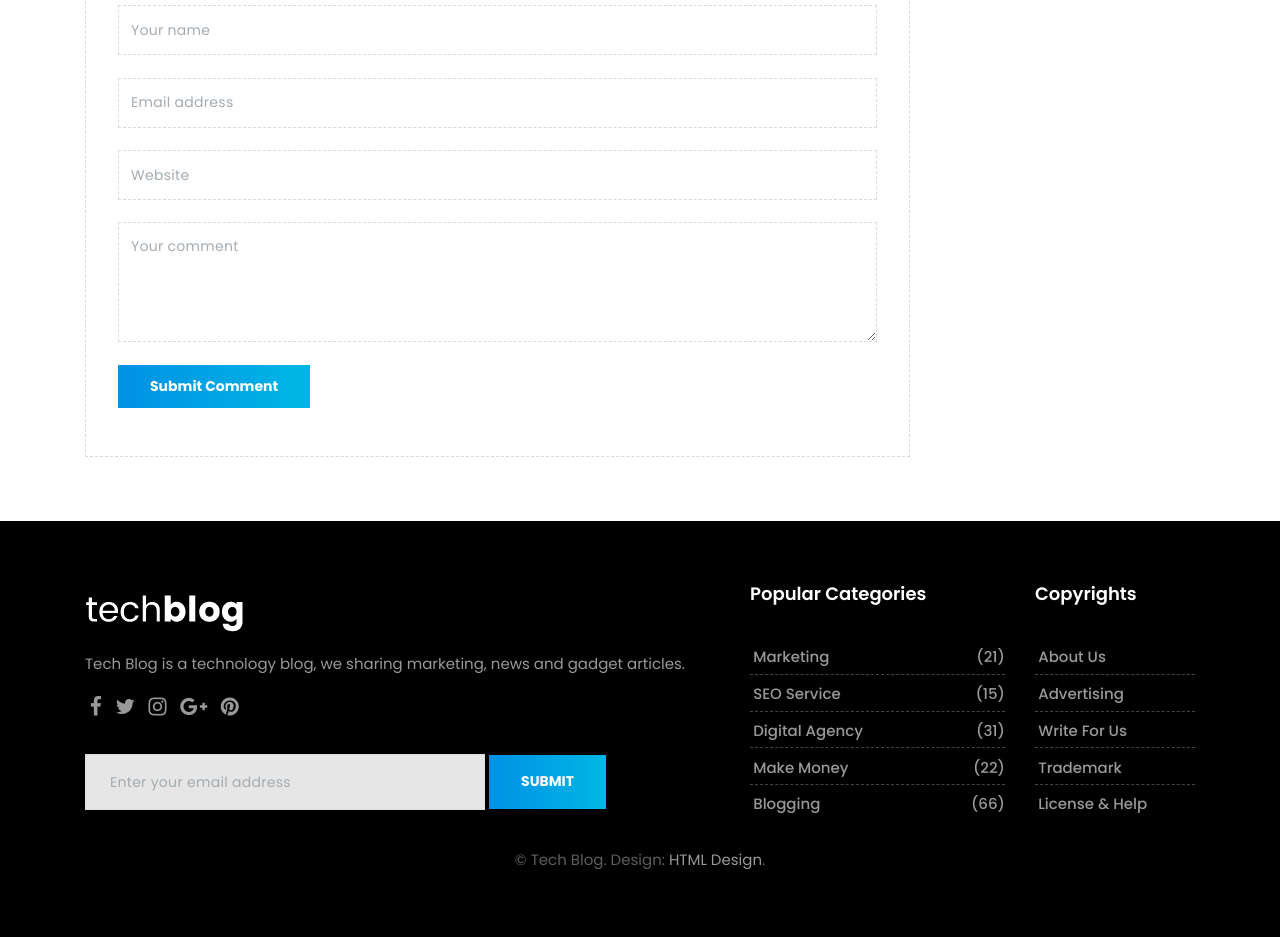
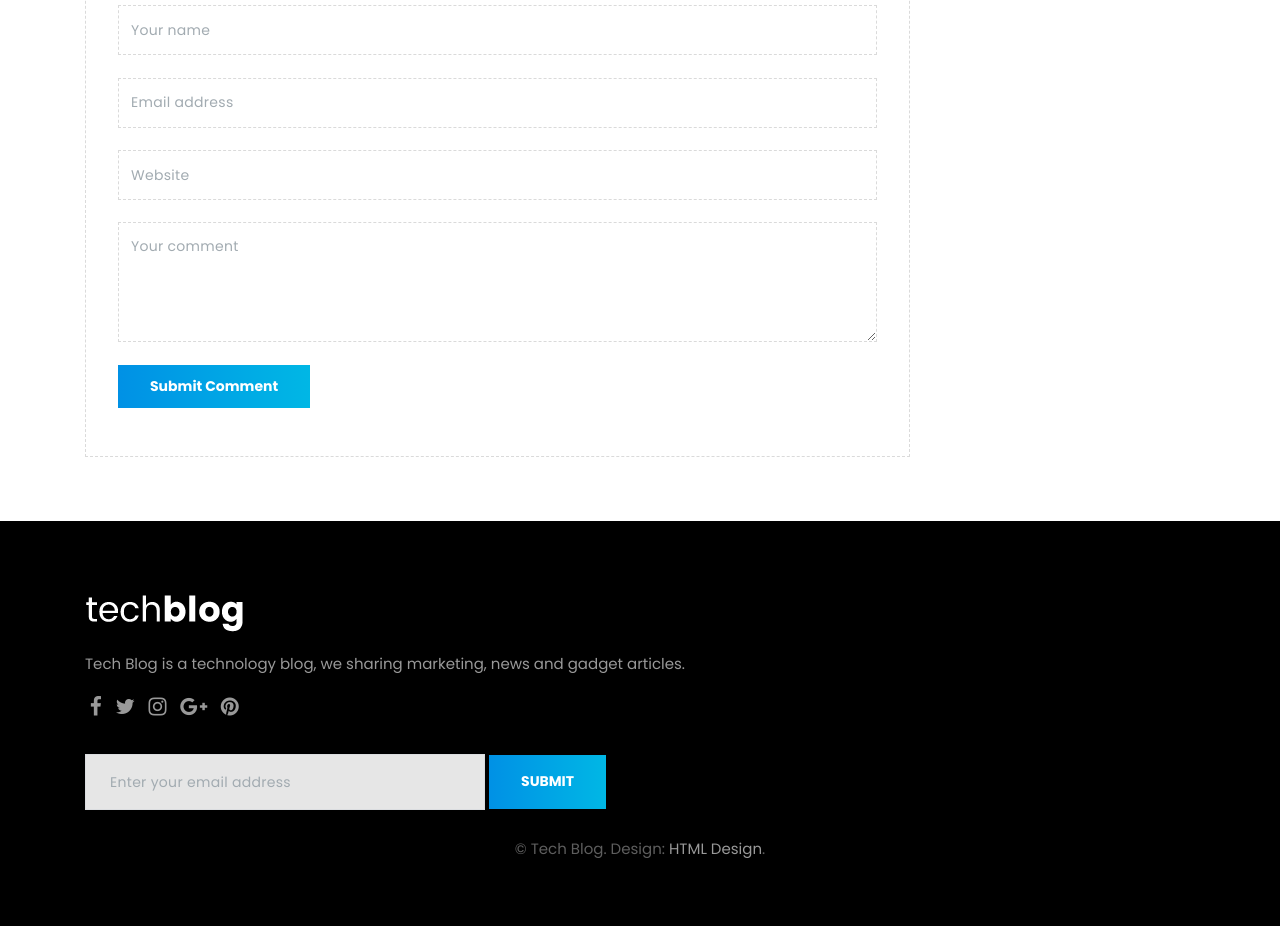
Before and after one commit to nilesh3370/techgeekeweb1, a plain HTML site: page tech-single.html in a window 1280 px wide. Shown: the part 6174-7111 px from the top of the page. Drawn offline with Linux system fonts and the light colour scheme.

Commit message:
Update tech-single.html

```diff
--- a/tech-single.html
+++ b/tech-single.html
@@ -937,35 +937,7 @@
                         </div><!-- end widget -->
                     </div><!-- end col -->
 
-                    <div class="col-lg-3 col-md-12 col-sm-12 col-xs-12">
-                        <div class="widget">
-                            <h2 class="widget-title">Popular Categories</h2>
-                            <div class="link-widget">
-                                <ul>
-                                    <li><a href="#">Marketing <span>(21)</span></a></li>
-                                    <li><a href="#">SEO Service <span>(15)</span></a></li>
-                                    <li><a href="#">Digital Agency <span>(31)</span></a></li>
-                                    <li><a href="#">Make Money <span>(22)</span></a></li>
-                                    <li><a href="#">Blogging <span>(66)</span></a></li>
-                                </ul>
-                            </div><!-- end link-widget -->
-                        </div><!-- end widget -->
-                    </div><!-- end col -->
 
-                    <div class="col-lg-2 col-md-12 col-sm-12 col-xs-12">
-                        <div class="widget">
-                            <h2 class="widget-title">Copyrights</h2>
-                            <div class="link-widget">
-                                <ul>
-                                    <li><a href="#">About us</a></li>
-                                    <li><a href="#">Advertising</a></li>
-                                    <li><a href="#">Write for us</a></li>
-                                    <li><a href="#">Trademark</a></li>
-                                    <li><a href="#">License & Help</a></li>
-                                </ul>
-                            </div><!-- end link-widget -->
-                        </div><!-- end widget -->
-                    </div><!-- end col -->
                 </div>
 
                 <div class="row">
```
